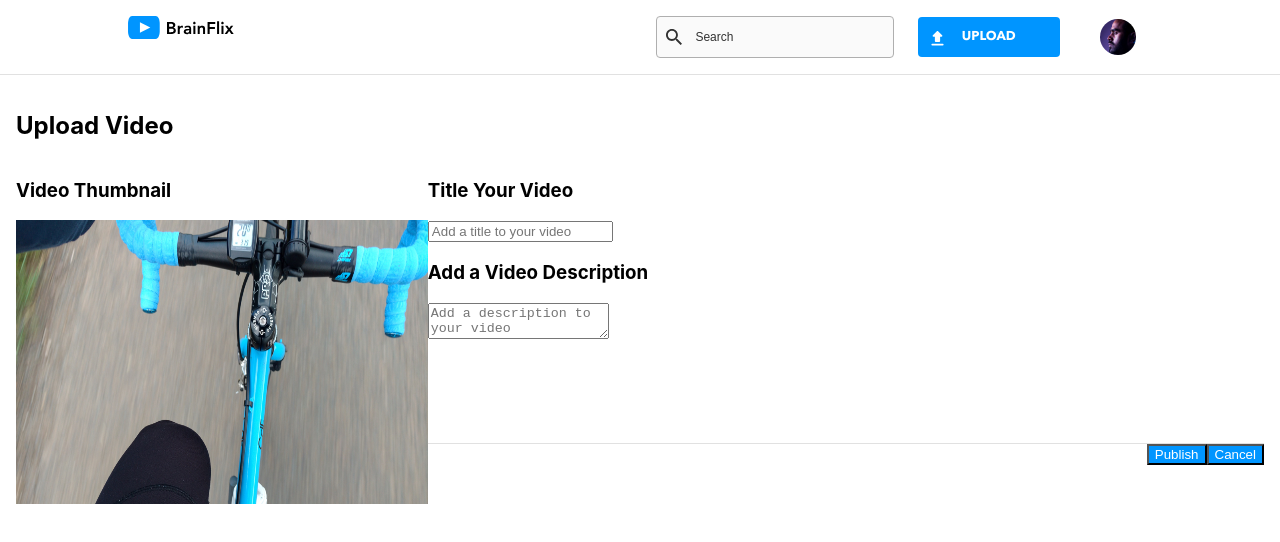
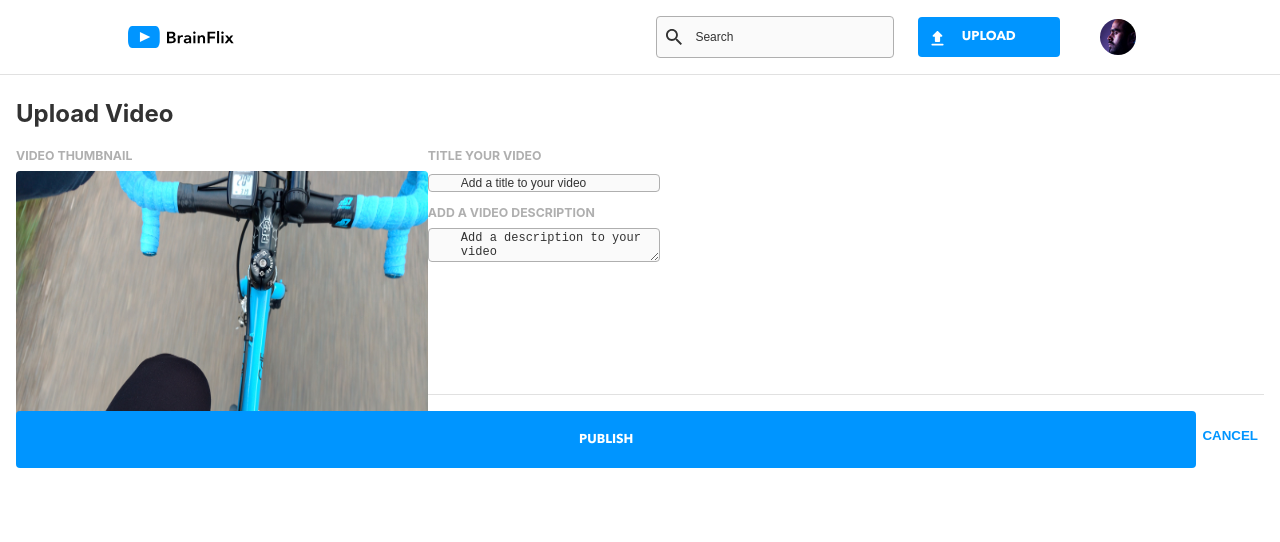
Before and after one commit to gjjrpin/GJ-Pineda-brainflix, a React (Create React App) app: page /UploadPage in a window 1280 px wide. Shown: the top 542 px of the page. Built offline with nearby package versions, Linux system fonts and the light colour scheme; no server answers.

Commit message:
Refactoring. Linked API ID to video List link

```diff
--- a/src/App.jsx
+++ b/src/App.jsx
@@ -4,6 +4,7 @@ import axios from "axios";
 import "./App.scss";
 import HomePage from "./pages/page/HomePage";
 import Header from "./components/Header";
+import VideoDetailPage from "./pages/page/VideoDetailPage";
 import UploadPage from "./pages/page/UploadPage";
 import NotFoundPage from "./pages/page/NotFoundPage";
 
@@ -16,7 +17,7 @@ function App() {
   const [api_key, setApi_key] = useState("");
 
   // useRef to prevent rendering "cleaning up". Not rendered.
-  const isSecondRun = useRef(false);
+  const isApiKeyReady = useRef(false);
 
   // The entire data (an array of videos)
   const [videos, setVideos] = useState([]); //mock_data is the default value of "videos"
@@ -35,11 +36,7 @@ function App() {
 
   // useEffect will run at least once when the component is created.
   useEffect(() => {
-    //first run, this is false. second run, this is true.
-    if (isSecondRun.current) {
-      getVideos();
-    }
-    isSecondRun.current = true;
+    getVideos();
   }, [api_key]);
 
   //-----------------------------------
@@ -47,26 +44,32 @@ function App() {
   async function getApiKey() {
     const response = await axios.get(api_url + "/register");
 
+    isApiKeyReady.current = true;
+
     // updates state (useState)
     setApi_key(response.data.api_key);
   }
   //This is getting the videos data
   async function getVideos() {
-    const response = await axios.get(`${api_url}/videos/?api_key=${api_key}`);
+    if (isApiKeyReady.current) {
+      const response = await axios.get(`${api_url}/videos/?api_key=${api_key}`);
 
-    // updates state (useState)
-    setVideos(response.data);
+      // updates state (useState)
+      setVideos(response.data);
 
-    getVideoDetails(response.data[0].id);
+      getVideoDetails(response.data[0].id);
+    }
   }
 
   // This is using the API. Getting the data from the API.
   async function getVideoDetails(id) {
+    if (isApiKeyReady.current) {
     const response = await axios.get(
       `${api_url}/videos/${id}?api_key=${api_key}`
     );
 
     setCurrentVideo(response.data);
+    }
   }
 
   //-----------------------------------
@@ -95,6 +98,22 @@ function App() {
               currentVideo={currentVideo}
               // changing from changeVideo to getVideoDetails to use the API data.
               handleChangeVideo={getVideoDetails}
+              // we're passing the api_key from the app component to homepage, to video component
+              api_key={api_key}
+            />
+          }
+        />
+        <Route
+          // colon specifying like variable (useParams). No need to put colon in destructuring in HomePage.
+          path="/videos/:id"
+          element={
+            <HomePage
+              videosData={videos}
+              currentVideo={currentVideo}
+              // changing from changeVideo to getVideoDetails to use the API data.
+              handleChangeVideo={getVideoDetails}
+              // we're passing the api_key from the app component to homepage, to video component
+              api_key={api_key}
             />
           }
         />
--- a/src/components/Comment.jsx
+++ b/src/components/Comment.jsx
@@ -7,7 +7,7 @@ function Comment({ commentData }) {
     day: "2-digit",
     year: "numeric",
   };
-  // This sets the format of the timestamp to: d/m/yyyy. stored it in variable.
+  // This sets the format of the timestamp to: dd/mm/yyyy. stored it in variable.
   const formattedDate = new Date(commentData.timestamp).toLocaleDateString(
     "en-US",
     dateFormat
--- a/src/components/Header.jsx
+++ b/src/components/Header.jsx
@@ -6,7 +6,7 @@ import avatar from "../assets/Images/Mohan-muruge.jpg";
 function Header() {
   return (
     <header className="header">
-      <NavLink to="/">
+      <NavLink className="header__container" to="/">
         <img className="header__logo" src={logo} alt={logo} />
       </NavLink>
       <form className="header__form" action="">
--- a/src/components/Header.scss
+++ b/src/components/Header.scss
@@ -18,6 +18,11 @@
   }
   @include desktop {
     padding: 1rem 9rem 1rem 8rem;
+  }
+
+  &__container {
+    align-items: center;
+    display: flex;
   }
 
   &__logo {
--- a/src/components/Video.jsx
+++ b/src/components/Video.jsx
@@ -3,13 +3,13 @@ import VideoList from "./VideoList";
 import CommentList from "./CommentList";
 
 // This is destructuring
-function Video({ videosData, currentVideo, handleChangeVideo }) {
+function Video({ videosData, currentVideo, handleChangeVideo, api_key }) {
   const dateFormat = {
     month: "2-digit",
     day: "2-digit",
     year: "numeric",
   };
-  // This sets the format of the timestamp to: d/m/yyyy. stored it in variable.
+  // This sets the format of the timestamp to: dd/mm/yyyy. stored it in variable.
   const formattedDate = new Date(currentVideo.timestamp).toLocaleDateString(
     "en-US",
     dateFormat
@@ -23,7 +23,10 @@ function Video({ videosData, currentVideo, handleChangeVideo }) {
         width="250"
         poster={currentVideo.image}
       >
-        <source src={currentVideo.video} type="video/mp4" />
+        <source
+          src={`${currentVideo.video}?api_key=${api_key}`}
+          type="video/mp4"
+        />
       </video>
       <div className="video-side">
         <div className="content">
--- a/src/components/VideoList.jsx
+++ b/src/components/VideoList.jsx
@@ -1,4 +1,5 @@
 import "./VideoList.scss";
+import { Link } from "react-router-dom";
 
 function VideoList({ videosData, currentVideo, handleChangeVideo }) {
   return (
@@ -7,11 +8,21 @@ function VideoList({ videosData, currentVideo, handleChangeVideo }) {
       {videosData
         .filter((video) => video.id !== currentVideo.id)
         .map((videoData) => (
-          <div
+          // you need curly braces to use Javascript within HTML.
+          // This makes the videoList data into links with ID. ex. localhost:3000/videos/${videoData.id}
+          <Link
+            key={videoData.id}
+            to={`/videos/${videoData.id}`}
+            // This is react inline-style. This removes the underline on the link.
+            style={{ textDecoration: "none" }}
+          >
+            <div className="video-list__container">
+              {/* Below is no longer needed. Commenting out for reference. */}
+              {/* <div
             key={videoData.id}
             className="video-list__container"
             onClick={() => handleChangeVideo(videoData.id)}
-          >
+          > */}
               <div className="video-list__image-container">
                 <img
                   className="video-list__image"
@@ -24,6 +35,7 @@ function VideoList({ videosData, currentVideo, handleChangeVideo }) {
                 <p className="video-list__channel">{videoData.channel}</p>
               </div>
             </div>
+          </Link>
         ))}
     </div>
   );
--- a/src/components/VideoList.scss
+++ b/src/components/VideoList.scss
@@ -27,7 +27,7 @@
     gap: 1rem;
     &:hover {
       cursor: pointer;
-      // background-color: black;
+      background-color: $alabaster;
     }
   }
   &__image-container {
--- a/src/pages/page/HomePage.jsx
+++ b/src/pages/page/HomePage.jsx
@@ -1,13 +1,34 @@
 import "./HomePage.scss";
 import Video from "../../components/Video";
+import { useParams } from "react-router-dom";
+import { useEffect } from "react";
 
-function HomePage({ videosData, currentVideo, handleChangeVideo }) {
+function HomePage({ videosData, currentVideo, handleChangeVideo, api_key }) {
+  // we're getting the url ID and putting it to handleChangeVideo which changes the videos for us.
+  const { id } = useParams();
+  useEffect(() => {
+    // This means opposite of id.
+    if (!id) {
+      // This changes the current video to the first video via ID.
+      // Refer to app.jsx line 65.
+      if (!videosData) {
+        handleChangeVideo(videosData[0].id);
+      }
+    } else {
+
+      // If the URL has the id, we use bottom, if not, we use above.
+      handleChangeVideo(id);
+    }
+  }, [id]);
+
   return (
     <div>
       <Video
         videosData={videosData}
         currentVideo={currentVideo}
-        handleChangeVideo={handleChangeVideo}
+        api_key={api_key}
+        // This is no longer needed because it's being used in the HomePage function.
+        // handleChangeVideo={handleChangeVideo}
       />
     </div>
   );
--- a/src/pages/page/UploadPage.scss
+++ b/src/pages/page/UploadPage.scss
@@ -6,15 +6,23 @@
   padding: 1rem;
   border-top: 0.09rem solid $mercury;
   &__heading {
+    margin: 0.5rem 0 0.5rem 0;
+    color: $black;
+    font-weight: bold;
   }
   &__form {
   }
 
   &__sub-heading {
+    margin-bottom: 0.5rem;
+    color: $silver;
+    font-size: 0.77rem;
+    text-transform: uppercase;
   }
   &__thumbnail {
     height: 100%;
     width: 100%;
+    border-radius: 0.25rem;
   }
   &__main-container {
     display: flex;
@@ -35,6 +43,18 @@
   }
 
   &__input {
+    width: 100%;
+    border-color: $silver;
+    background-color: $alabaster;
+    border-style: solid;
+    border-width: 1px;
+    border-radius: 0.25rem;
+    padding-left: 2rem;
+    font-size: 0.75rem;
+    outline-color: $blue;
+    &::placeholder {
+      color: $black;
+    }
   }
   &__button-container {
     display: flex;
@@ -46,7 +66,22 @@
     }
   }
   &__publish {
+    font-family: "AvenirNext LT Pro";
+    font-size: $font-size-body;
+    font-weight: bold;
+    border: none;
+    border-radius: 0.25rem;
+    margin-top: 1rem;
+    text-transform: uppercase;
+    width: 100%;
+    padding: 0.75rem;
   }
   &__cancel {
+    margin: 2rem 0 1.5rem 0;
+    border: none;
+    background-color: $white;
+    color: $blue;
+    text-transform: uppercase;
+    font-weight: bold;
   }
 }
--- /dev/null
+++ b/src/pages/page/VideoDetailPage.jsx
@@ -0,0 +1,16 @@
+// import "./VideoDetailPage.scss";
+// import Video from "../../components/Video";
+
+// function VideoDetailPage({ videosData, currentVideo, handleChangeVideo }) {
+//   return (
+//     <div>
+//       <Video
+//         videosData={videosData}
+//         currentVideo={currentVideo}
+//         handleChangeVideo={handleChangeVideo}
+//       />
+//     </div>
+//   );
+// }
+
+// export default HomePage;
```
Also changed, not shown: src/pages/page/VideoDetailPage.scss (added). Lines whose indentation alone changed are shown as unchanged.
